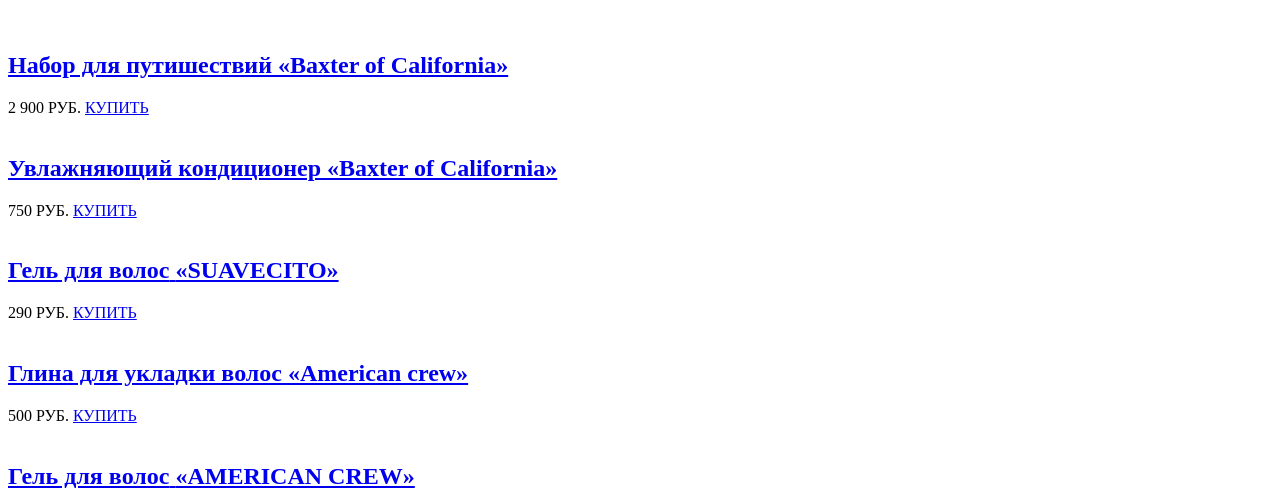
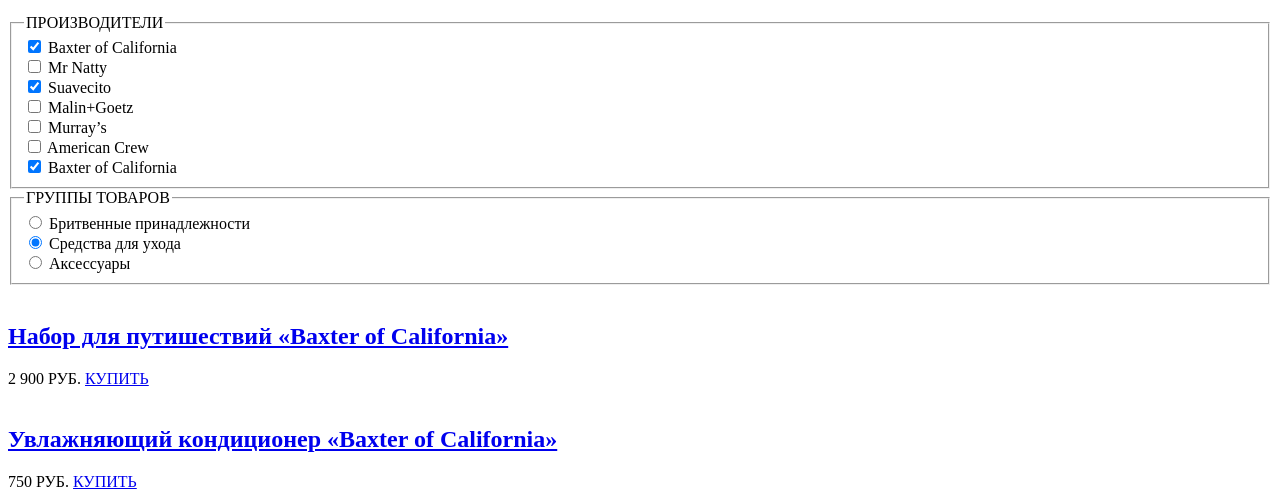
Before and after one commit to gamidovich/125385-barbershop, a plain HTML site: page index.html in a window 1280 px wide. Shown: the part 302-800 px from the top of the page. Drawn offline with Linux system fonts and the light colour scheme.

Commit message:
Сайдбар-фильтр

```diff
--- a/index.html
+++ b/index.html
@@ -43,7 +43,46 @@
           <li><a href="#" title="">Средства для ухода</a></li>
         </ul>
       </div>
-      <aside class="sidebar"></aside>
+      <aside class="sidebar">
+        <form action="" method="get">
+          <fieldset>
+            <legend>ПРОИЗВОДИТЕЛИ</legend>
+            <label>
+              <input type="checkbox" name="Baxter of California" checked> Baxter of California
+            </label><br>
+            <label>
+              <input type="checkbox" name="Mr Natty"> Mr Natty
+            </label><br>
+            <label>
+              <input type="checkbox" name="Suavecito" checked> Suavecito
+            </label><br>
+            <label>
+              <input type="checkbox" name="Malin+Goetz"> Malin+Goetz
+            </label><br>
+            <label>
+              <input type="checkbox" name="Murray’s"> Murray’s
+            </label><br>
+            <label>
+              <input type="checkbox" name="American Crew"> American Crew
+            </label><br>
+            <label>
+              <input type="checkbox" name="Baxter of California" checked> Baxter of California
+            </label>
+          </fieldset>
+          <fieldset>
+            <legend>ГРУППЫ ТОВАРОВ</legend>
+            <label>
+              <input type="radio" name="products-group" value="Бритвенные принадлежности"> Бритвенные принадлежности
+            <label><br>
+            <label>
+              <input type="radio" name="products-group" value="Средства для ухода" checked> Средства для ухода
+            <label><br>
+            <label>
+              <input type="radio" name="products-group" value="Аксессуары"> Аксессуары
+            <label>
+          </fieldset>
+        </form>
+      </aside>
       <section class="goods">
         <article>
           <img src="my.jpg" alt="">
```
